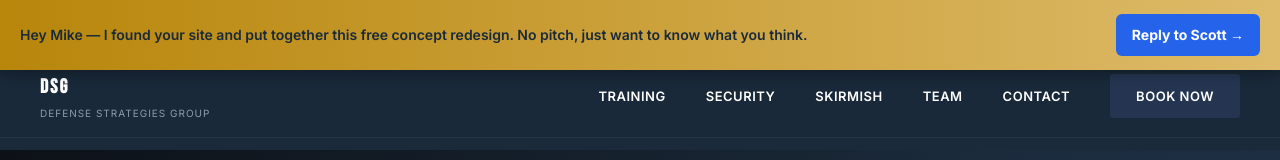
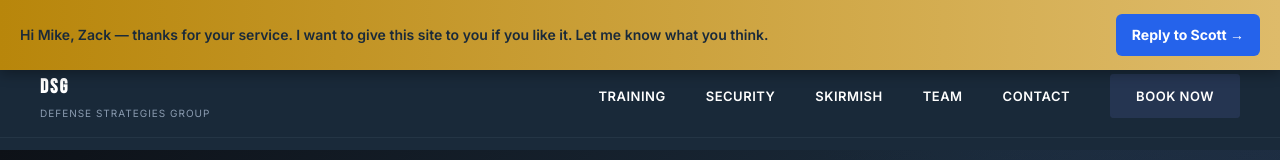
Before and after one commit to parfourio/defense-strategies-demo, a website: page index.html in a window 1280 px wide. Shown: the top 160 px of the page. Drawn offline with Linux system fonts and the light colour scheme.

Commit message:
Update banner message for Mike and Zack

```diff
--- a/index.html
+++ b/index.html
@@ -916,7 +916,7 @@
 <body>
     <!-- OUTREACH BANNER -->
     <div class="outreach-banner">
-        <p>Hey Mike — I found your site and put together this free concept redesign. No pitch, just want to know what you think.</p>
+        <p>Hi Mike, Zack — thanks for your service. I want to give this site to you if you like it. Let me know what you think.</p>
         <a href="mailto:scott.michael.schultz@gmail.com">Reply to Scott →</a>
     </div>
 
```
